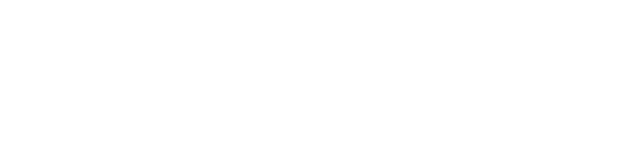
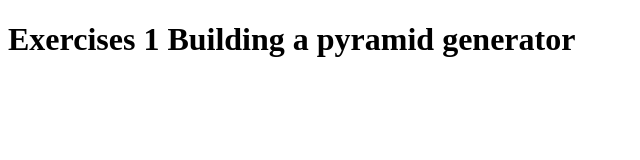
Before and after one commit to algie061993/JavaScript-Data-Structure-and-Algorithm, a plain HTML site: page Exercises 1/index.html in a window 1280 px wide. Shown: the whole page, without its empty margins (0-640 px from the left). Drawn offline with Linux system fonts and the light colour scheme.

Commit message:
Defferent ways to output a pyramid(unfinish)

```diff
--- a/Exercises 1/index.html
+++ b/Exercises 1/index.html
@@ -7,6 +7,7 @@
     <title>Document</title>
   </head>
   <body>
+    <h1>Exercises 1 Building a pyramid generator</h1>
     <script src="JavaScript/script.js"></script>
   </body>
 </html>
```
